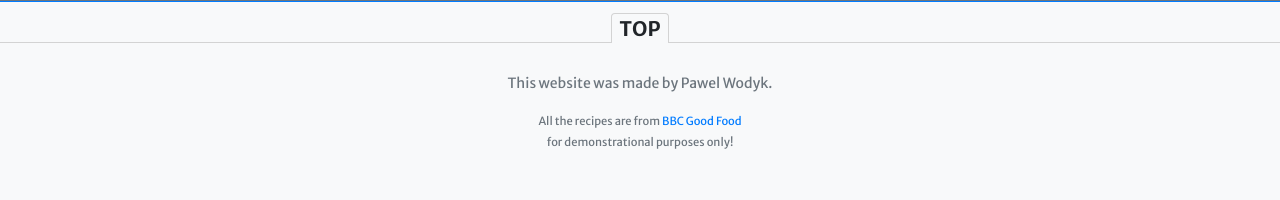
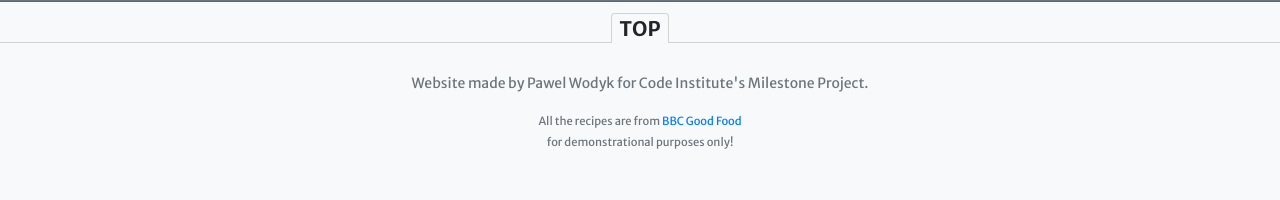
Before and after one commit to pawodyk/CI_MilestoneProject3, a Flask app: page / in a window 1280 px wide. Shown: the part 1627-1827 px from the top of the page. Run offline with Flask 2, Linux system fonts and the light colour scheme; data that the repository does not hold is empty; some libraries are stand-ins or nearby versions.

Commit message:
Minor Change: updated footer content

```diff
--- a/templates/base.html
+++ b/templates/base.html
@@ -62,7 +62,7 @@
 
   <footer id="main-footer" class="text-center text-muted bg-light mb-0 pb-5">
     <a href="#" id="back-top-in-footer" class="badge badge-light">TOP</a>
-    <p>This website was made by Pawel Wodyk.</p>
+    <p>Website made by Pawel Wodyk for Code&nbsp;Institute's Milestone Project.</p>
     <small>All the recipes are from <a href="https://www.bbcgoodfood.com/" class="text-decoration-none">BBC Good Food</a><br> for demonstrational purposes only!</small>
 
   </footer>
```
